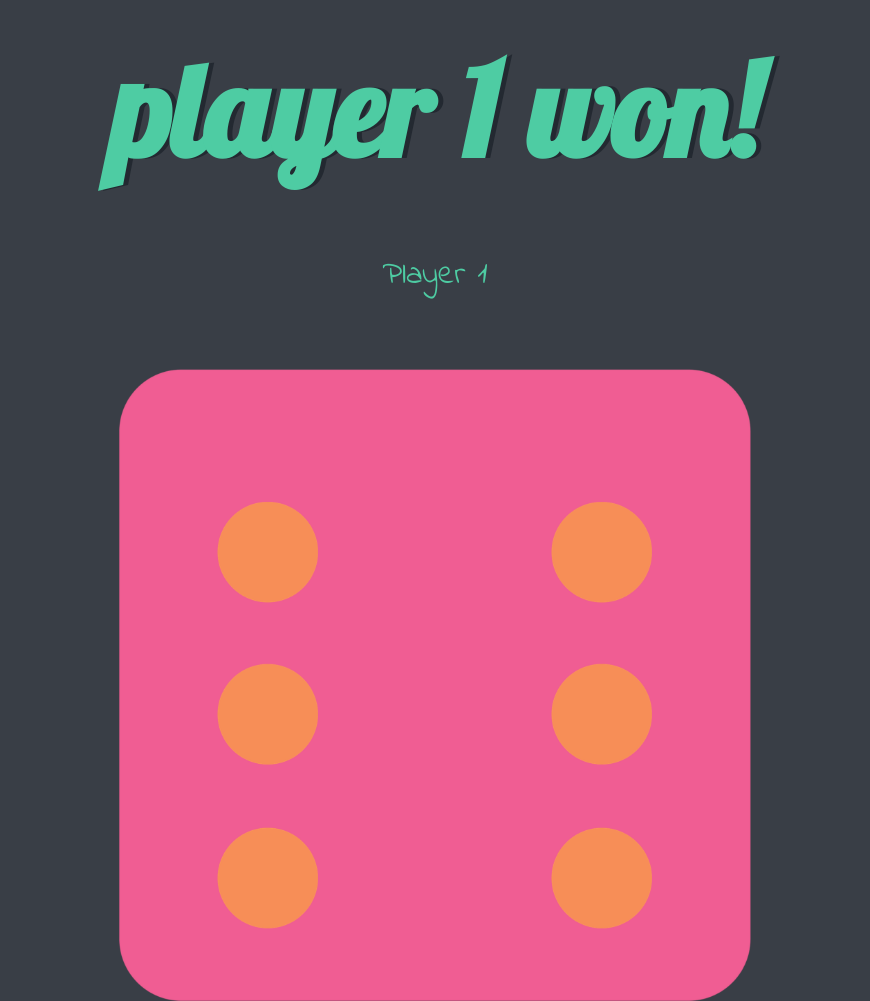
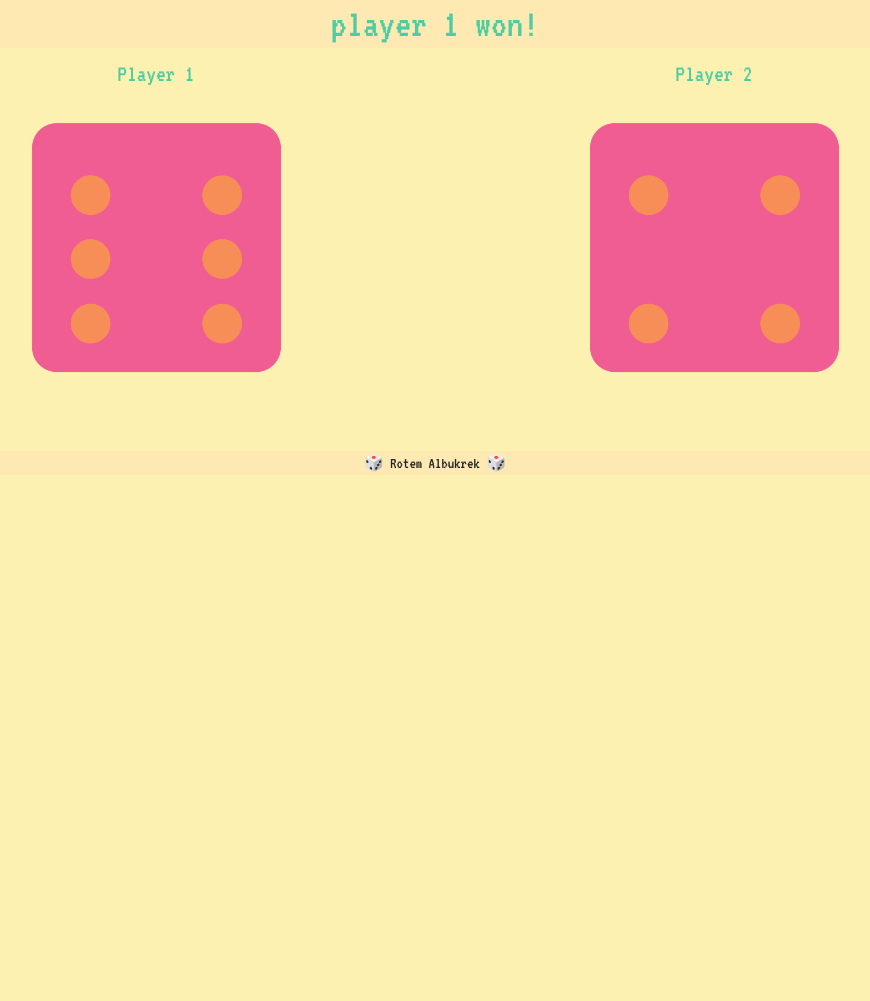
Before and after one commit to RotRotAl/diceRolling, a plain HTML site: page index.html in a window 1280 px wide. Shown: the top 1001 px of the page, without its empty margins (205-1075 px from the left). After the commit the page ends 800 px from the top, so only its background shows below. Drawn offline with nearby package versions, Linux system fonts and the light colour scheme.

Commit message:
Add files via upload

```diff
--- a/index.html
+++ b/index.html
@@ -4,30 +4,34 @@
     <meta charset="utf-8">
     <title>Dicee</title>
     <link rel="stylesheet" href="styles.css">
-    <link href="https://fonts.googleapis.com/css?family=Indie+Flower|Lobster" rel="stylesheet">
+    <link rel="stylesheet" href="https://cdn.jsdelivr.net/npm/bootstrap@5.2.3/dist/css/bootstrap.min.css" integrity="sha384-rbsA2VBKQhggwzxH7pPCaAqO46MgnOM80zW1RWuH61DGLwZJEdK2Kadq2F9CUG65" crossorigin="anonymous">
 
+   <link rel="preconnect" href="https://fonts.googleapis.com">
+<link rel="preconnect" href="https://fonts.gstatic.com" crossorigin>
+<link href="https://fonts.googleapis.com/css2?family=VT323&display=swap" rel="stylesheet">
   </head>
   <body>
 
-    <div class="container">
-      <h1>Refresh Me</h1>
-
+    <div class="container ">
+      <h1 >Refresh Me</h1>
+      <div class="d-md-flex flex-row">
       <div class="dice">
         <p>Player 1</p>
-        <img class="img1" src="">
+        <img class="img1 img col-md-6" src="">
       </div>
 
       <div class="dice">
         <p>Player 2</p>
-        <img class="img2" src="">
+        <img class="img2 img col-md-6 " src="">
       </div>
 
     </div>
-
+  </div>
+  <footer>
+     🎲 Rotem Albukrek 🎲
+  </footer>
     <script src="index.js" charset="utf-8"></script>
   </body>
 
-  <footer>
-    www 🎲 App Brewery 🎲 com
-  </footer>
+
 </html>
--- a/styles.css
+++ b/styles.css
@@ -2,6 +2,7 @@
   width: 70%;
   margin: auto;
   text-align: center;
+  background-color: #fdf1b1;
 }
 
 .dice {
@@ -9,23 +10,21 @@
   display: inline-block;
 
 }
-
-body {
-  background-color: #393E46;
+body{
+  background-color: #fdf1b1 !important;
 }
 
 h1 {
   margin: 30px;
-  font-family: 'Lobster', cursive;
-  text-shadow: 5px 0 #232931;
-  font-size: 8rem;
+  font-family: 'VT323', monospace;
+  background-color: #fde9b1;
   color: #4ECCA3;
 }
 
 p {
-  font-size: 2rem;
+  font-size: 1.5rem;
   color: #4ECCA3;
-  font-family: 'Indie Flower', cursive;
+  font-family: 'VT323', monospace;
 }
 
 img {
@@ -34,8 +33,7 @@
 
 footer {
   margin-top: 5%;
-  color: #EEEEEE;
+  background-color: #fde9b1;
   text-align: center;
-  font-family: 'Indie Flower', cursive;
-
+  font-family: 'VT323', monospace;
 }
```
